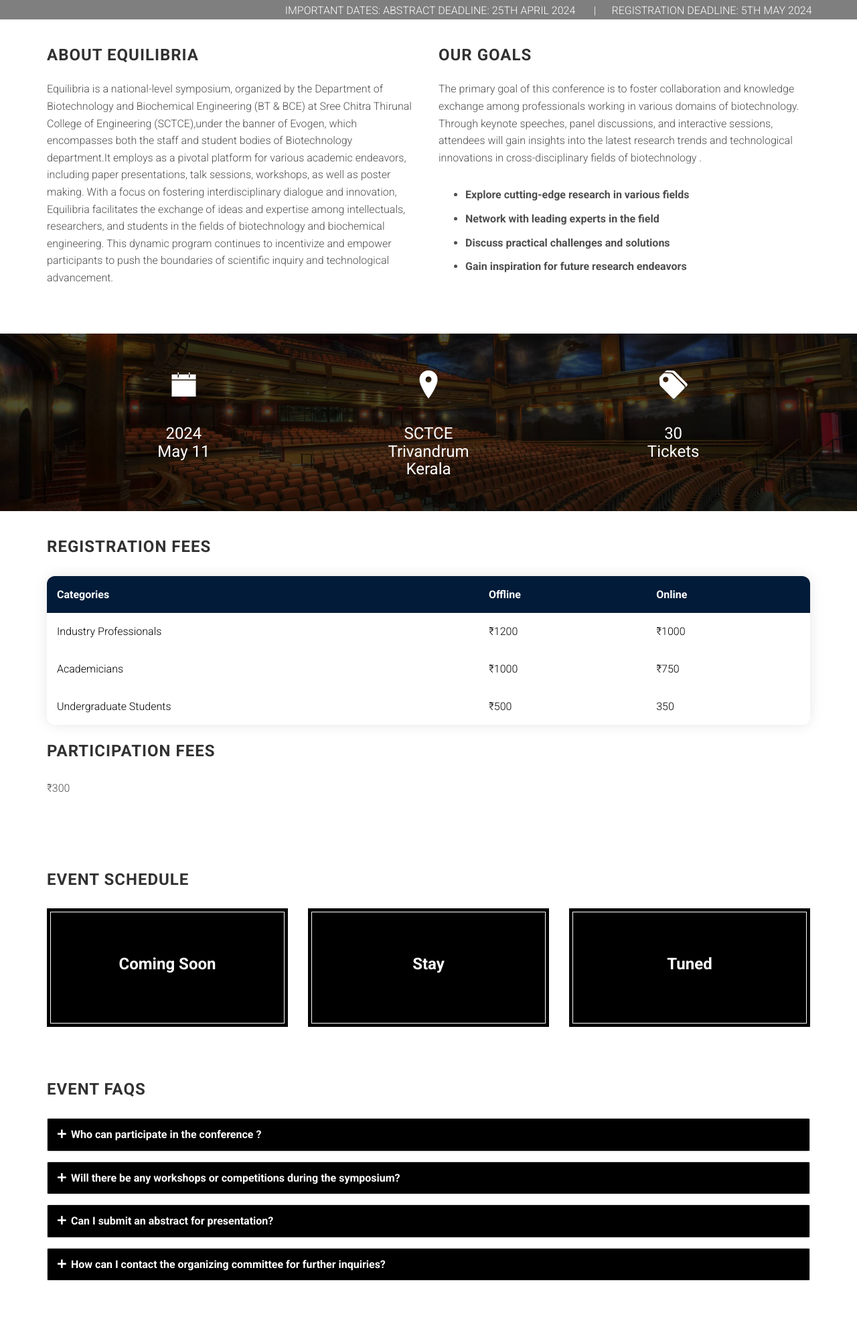
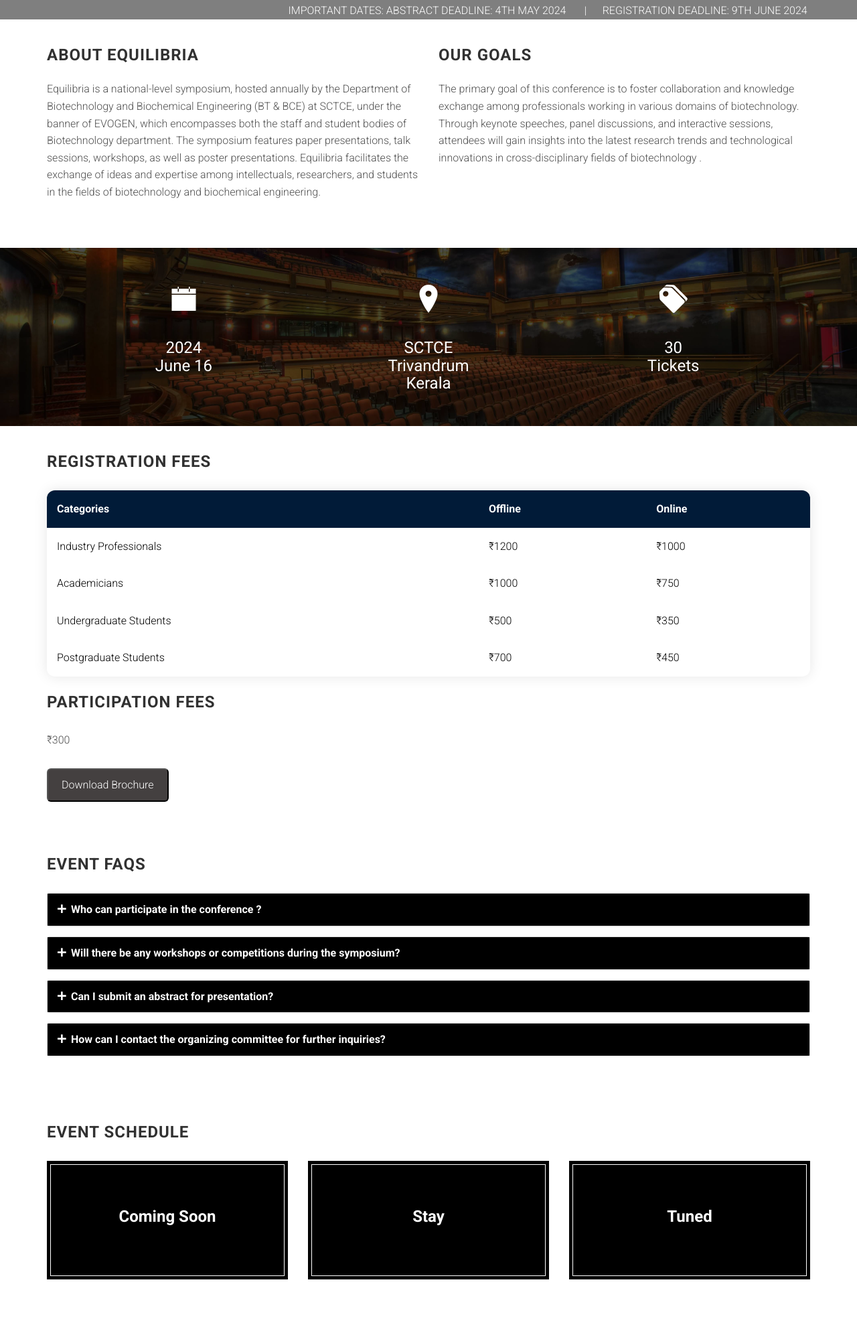
Before and after one commit to jeevjacobgeorge/biotechnology_conference, a website: page index.html in a window 1280 px wide. Shown: the part 771-2758 px from the top of the page at 67% size. Drawn offline with Linux system fonts and the light colour scheme; files whose address does not match are found by name.

Commit message:
After film rohit called me

```diff
--- a/index.html
+++ b/index.html
@@ -52,7 +52,7 @@
     <header id="site-header" class="site-header valign-center">
         <div class="intro">
             <h1>Equilibria 2024</h1>
-            <h2>11 May, 2024 | SCTCE Trivandrum</h2>
+            <h2>16 June, 2024 | SCTCE Trivandrum</h2>
             <p>"Bioinnovation:Transforming possibilities, pioneering the future"</p>
             <br>
             <div class ="buttons">
@@ -60,7 +60,7 @@
                 <a class="btn btn-white b2" href="https://forms.gle/jkYC8bpDHchZWyCx9" target="_blank">Register Now</a>
             </div>
             <div class="marquee">
-                <span>Important Dates:&nbsp;Abstract Deadline: 25th April 2024&nbsp;&nbsp;&nbsp;  &nbsp;&nbsp;&nbsp;| &nbsp;&nbsp;&nbsp; &nbsp;Registration deadline: 5th May 2024  </span>
+                <span>Important Dates:&nbsp;Abstract Deadline: 4th May 2024&nbsp;&nbsp;&nbsp;  &nbsp;&nbsp;&nbsp;| &nbsp;&nbsp;&nbsp; &nbsp;Registration deadline: 9th June 2024  </span>
             </div>
         </div>
     </header>
@@ -70,7 +70,18 @@
             <div class="row">
                 <div class="col-sm-6">
                     <h3 class="section-title">About Equilibria</h3>
-                    <p>Equilibria is a national-level symposium, organized by the Department of Biotechnology and Biochemical Engineering (BT & BCE) at Sree Chitra Thirunal College of Engineering (SCTCE),under the banner of Evogen, which encompasses both the staff and student bodies of Biotechnology department.It employs as a pivotal platform for various academic endeavors, including paper presentations, talk sessions, workshops, as well as poster making. With a focus on fostering interdisciplinary dialogue and innovation, Equilibria facilitates the exchange of ideas and expertise among intellectuals, researchers, and students in the fields of biotechnology and biochemical engineering. This dynamic program continues to incentivize and empower participants to push the boundaries of scientific inquiry and technological advancement.</p>
+                    <p>Equilibria is a national-level symposium, hosted
+                        annually by the Department of Biotechnology and
+                        Biochemical Engineering (BT & BCE) at SCTCE,
+                        under the banner of EVOGEN, which
+                        encompasses both the staff and student bodies of
+                        Biotechnology department. The symposium
+                        features paper presentations, talk sessions,
+                        workshops, as well as poster presentations.
+                        Equilibria facilitates the exchange of ideas and
+                        expertise among intellectuals, researchers, and
+                        students in the fields of biotechnology and
+                        biochemical engineering.</p>
                     <figure>
                         <!-- <img alt="About Us" class="img-responsive" src="assets/images/about-us.jpg"> -->
                     </figure>
@@ -79,12 +90,12 @@
                 <div class="col-sm-6">
                     <h3 class="section-title">Our Goals</h3>
                     <p>The primary goal of this conference is to foster collaboration and knowledge exchange among professionals working in various domains of biotechnology. Through keynote speeches, panel discussions, and interactive sessions, attendees will gain insights into the latest research trends and technological innovations in cross-disciplinary fields of biotechnology .</p>
-                    <ul>
+                    <!-- <ul>
                         <li>Explore cutting-edge research in various fields</li>
                         <li>Network with leading experts in the field</li>
                         <li>Discuss practical challenges and solutions</li>
                         <li>Gain inspiration for future research endeavors</li>
-                    </ul>
+                    </ul> -->
                 </div><!-- /.col-sm-6 -->
             </div><!-- /.row -->
         </div><!-- /.container -->
@@ -96,7 +107,7 @@
                 <div class="col-sm-3">
 
                     <i class="ion-ios-calendar"></i>
-                    <h3>2024<br>May 11</h3>
+                    <h3>2024<br>June 16</h3>
 
                 </div>
                 <div class="col-sm-3">
@@ -292,7 +303,12 @@
                     <tr>
                         <td>Undergraduate Students</td>
                         <td>₹500</td>
-                        <td>350</td>
+                        <td>₹350</td>
+                    </tr>
+                    <tr>
+                        <td>Postgraduate Students</td>
+                        <td>₹700</td>
+                        <td>₹450</td>
                     </tr>
             </tbody>
 
@@ -300,7 +316,7 @@
             <br>
             <h3 class="section-title">Participation Fees</h3>
             <p>₹300</p>
-            <!-- <a  href="#" target="_blank"><button class="btn-download">Download Brochure</button/></a> -->
+            <a  href="https://drive.google.com/file/d/1L9LChxyv0Z3gOIZiCQ4pNXAQA6FQlQFy/view?usp=drivesdk" target="_blank"><button class="btn-download">Download Brochure</button></a>
 
         </div>
 
@@ -326,6 +342,80 @@
 
             </div>
         </section>    -->
+    </section>
+    <section id="faq" class="section faq">
+        <div class="container">
+            <div class="row">
+                <div class="col-md-12">
+                    <h3 class="section-title">Event FAQs</h3>
+                </div>
+            </div>
+            <div class="row">
+                <div class="col-md-12">
+                    <div class="panel-group" id="accordion" role="tablist" aria-multiselectable="true">
+
+                        <div class="panel panel-default">
+                            <div class="panel-heading" role="tab" id="headingOne">
+                                <h4 class="panel-title">
+                                    <a class="faq-toggle collapsed" role="button" data-toggle="collapse" data-parent="#accordion" href="#collapseOne" aria-expanded="true" aria-controls="collapseOne"> Who can participate in the conference ?</a>
+                                </h4>
+                            </div>
+
+                            <div id="collapseOne" class="panel-collapse collapse" role="tabpanel" aria-labelledby="headingOne">
+                                <div class="panel-body">
+                                    <p>The symposium is open to undergraduate and postgraduate students, researchers, academicians, and professionals related to the field of biotechnology and biochemical engineering.</p>
+                                </div>
+                            </div>
+                        </div>
+
+                        <div class="panel panel-default">
+                            <div class="panel-heading" role="tab" id="headingTwo">
+                                <h4 class="panel-title">
+                                    <a class="faq-toggle collapsed" role="button" data-toggle="collapse" data-parent="#accordion" href="#collapseTwo" aria-expanded="false" aria-controls="collapseTwo">Will there be any workshops or competitions during the symposium?</a>
+                                </h4>
+                            </div>
+
+                            <div id="collapseTwo" class="panel-collapse collapse" role="tabpanel" aria-labelledby="headingTwo">
+                                <div class="panel-body">Yes, we will be organizing workshops, competitions, and other interactive sessions. Details about these events will be updated on our website soon.
+                                </div>
+                            </div>
+                        </div>
+
+                        <div class="panel panel-default">
+                            <div class="panel-heading" role="tab" id="headingThree">
+                                <h4 class="panel-title">
+                                    <a class="faq-toggle collapsed" role="button" data-toggle="collapse" data-parent="#accordion" href="#collapseThree" aria-expanded="false" aria-controls="collapseThree">Can I submit an abstract for presentation?</a>
+                                </h4>
+                            </div>
+
+                            <div id="collapseThree" class="panel-collapse collapse" role="tabpanel" aria-labelledby="headingThree">
+                                <div class="panel-body">Yes, abstract submissions are welcome. Please submit <a class = "link" href = "https://forms.gle/YkTGGzXBZ7WygkwY6">here</a>
+                                </div>
+                            </div>
+                        </div>
+
+                        <div class="panel panel-default">
+                            <div class="panel-heading" role="tab" id="headingFour">
+                                <h4 class="panel-title">
+                                    <a class="faq-toggle collapsed" role="button" data-toggle="collapse" data-parent="#accordion" href="#collapseFour" aria-expanded="false" aria-controls="collapseFour"> How can I contact the organizing committee for further inquiries?</a>
+                                </h4>
+                            </div>
+
+                            <div id="collapseFour" class="panel-collapse collapse" role="tabpanel" aria-labelledby="headingFour">
+                                <div class="panel-body">You can contact us through
+                                    <ul>
+                                        <li><a class = "link" href="tel:9446967899">9446967899</a> (Navaneeth—Secretary)</li>
+                                        <li><a class = "link" href="tel:9526642343">9526642343</a> (Rohith—Representative)</li>
+                                        <li><a class = "link" href="tel:9562271484">9562271484</a> (Merrin—Program Coordinator)</li>
+                                        <li><a class = "link" href="mailto:deptbtbce@gmail.com">deptbtbce@gmail.com</a></li>
+                                    </ul>
+                                </div>
+                            </div>
+                        </div>
+
+                    </div>
+                </div>
+            </div>
     </section>
     <section id="schedule" class="section schedule">
         <div class="container">
@@ -403,80 +493,7 @@
             </div>
     </section> -->
 
-    <section id="faq" class="section faq">
-        <div class="container">
-            <div class="row">
-                <div class="col-md-12">
-                    <h3 class="section-title">Event FAQs</h3>
-                </div>
-            </div>
-            <div class="row">
-                <div class="col-md-12">
-                    <div class="panel-group" id="accordion" role="tablist" aria-multiselectable="true">
 
-                        <div class="panel panel-default">
-                            <div class="panel-heading" role="tab" id="headingOne">
-                                <h4 class="panel-title">
-                                    <a class="faq-toggle collapsed" role="button" data-toggle="collapse" data-parent="#accordion" href="#collapseOne" aria-expanded="true" aria-controls="collapseOne"> Who can participate in the conference ?</a>
-                                </h4>
-                            </div>
-
-                            <div id="collapseOne" class="panel-collapse collapse" role="tabpanel" aria-labelledby="headingOne">
-                                <div class="panel-body">
-                                    <p>The symposium is open to undergraduate and postgraduate students, researchers, academicians, and professionals related to the field of biotechnology and biochemical engineering.</p>
-                                </div>
-                            </div>
-                        </div>
-
-                        <div class="panel panel-default">
-                            <div class="panel-heading" role="tab" id="headingTwo">
-                                <h4 class="panel-title">
-                                    <a class="faq-toggle collapsed" role="button" data-toggle="collapse" data-parent="#accordion" href="#collapseTwo" aria-expanded="false" aria-controls="collapseTwo">Will there be any workshops or competitions during the symposium?</a>
-                                </h4>
-                            </div>
-
-                            <div id="collapseTwo" class="panel-collapse collapse" role="tabpanel" aria-labelledby="headingTwo">
-                                <div class="panel-body">Yes, we will be organizing workshops, competitions, and other interactive sessions. Details about these events will be updated on our website soon.
-                                </div>
-                            </div>
-                        </div>
-
-                        <div class="panel panel-default">
-                            <div class="panel-heading" role="tab" id="headingThree">
-                                <h4 class="panel-title">
-                                    <a class="faq-toggle collapsed" role="button" data-toggle="collapse" data-parent="#accordion" href="#collapseThree" aria-expanded="false" aria-controls="collapseThree">Can I submit an abstract for presentation?</a>
-                                </h4>
-                            </div>
-
-                            <div id="collapseThree" class="panel-collapse collapse" role="tabpanel" aria-labelledby="headingThree">
-                                <div class="panel-body">Yes, abstract submissions are welcome. Please submit <a class = "link" href = "https://forms.gle/YkTGGzXBZ7WygkwY6">here</a>
-                                </div>
-                            </div>
-                        </div>
-
-                        <div class="panel panel-default">
-                            <div class="panel-heading" role="tab" id="headingFour">
-                                <h4 class="panel-title">
-                                    <a class="faq-toggle collapsed" role="button" data-toggle="collapse" data-parent="#accordion" href="#collapseFour" aria-expanded="false" aria-controls="collapseFour"> How can I contact the organizing committee for further inquiries?</a>
-                                </h4>
-                            </div>
-
-                            <div id="collapseFour" class="panel-collapse collapse" role="tabpanel" aria-labelledby="headingFour">
-                                <div class="panel-body">You can contact us through
-                                    <ul>
-                                        <li><a class = "link" href="tel:9446967899">9446967899</a> (Navaneeth—Secretary)</li>
-                                        <li><a class = "link" href="tel:9526642343">9526642343</a> (Rohith—Representative)</li>
-                                        <li><a class = "link" href="tel:9562271484">9562271484</a> (Merrin—Program Coordinator)</li>
-                                        <li><a class = "link" href="mailto:deptbtbce@gmail.com">deptbtbce@gmail.com</a></li>
-                                    </ul>
-                                </div>
-                            </div>
-                        </div>
-
-                    </div>
-                </div>
-            </div>
-    </section>
 
     <section id="photos" class="section photos">
         <div class="container">
```
